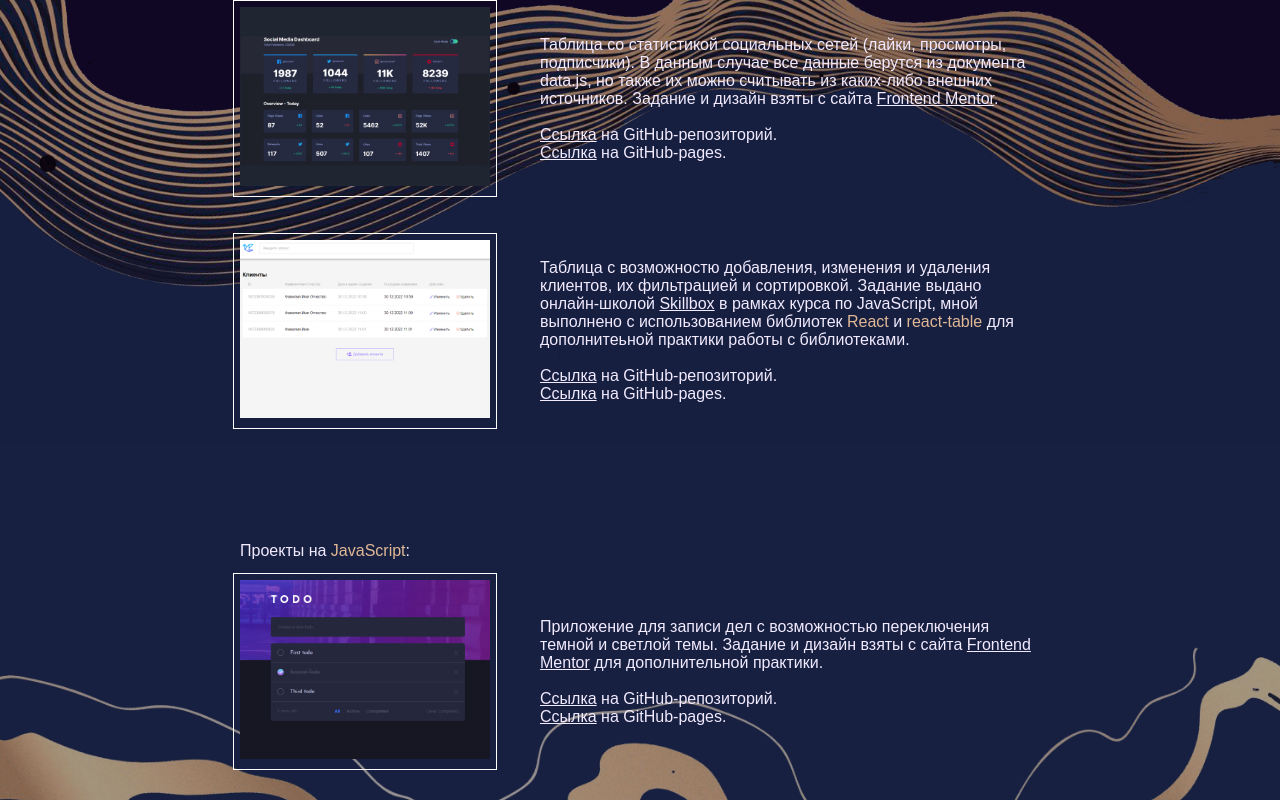
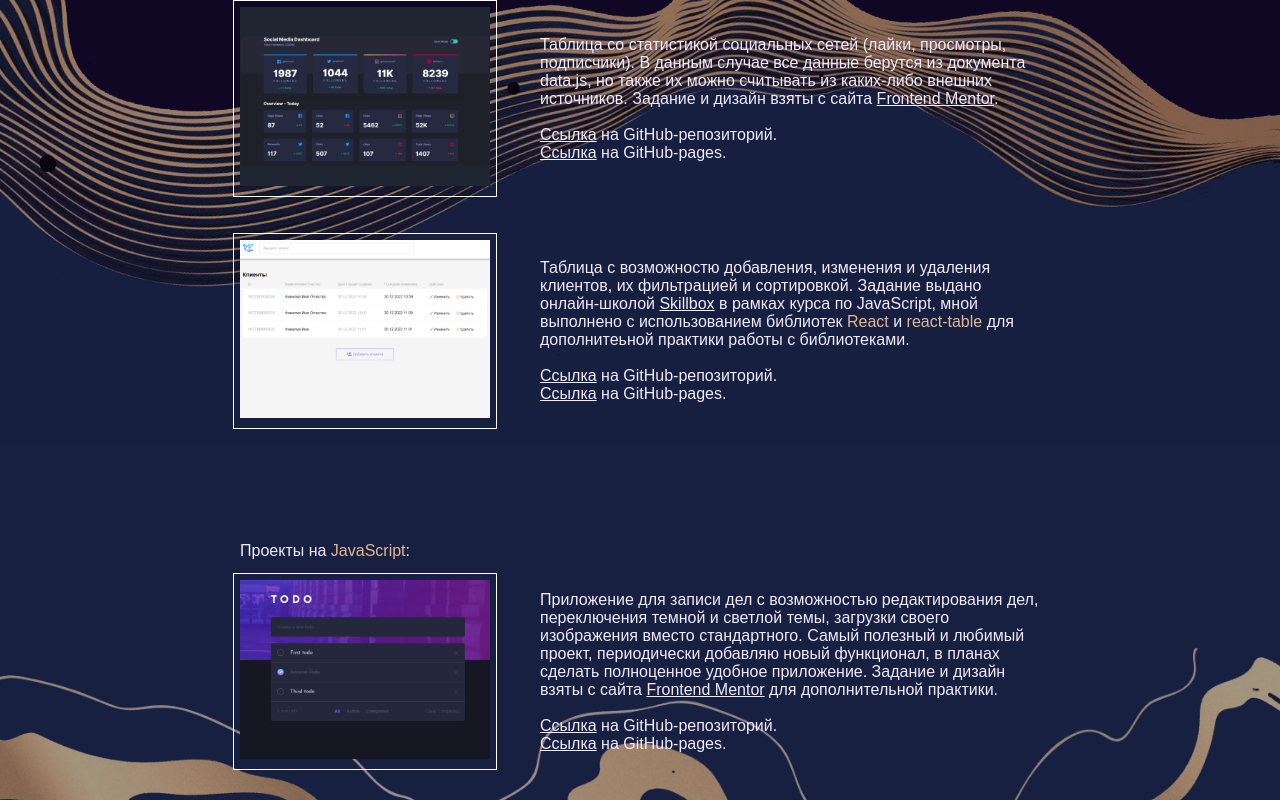
Before and after one commit to seltaria/seltaria.github.io, a plain HTML site: page index.html in a window 1280 px wide. Shown: the part 2000-2800 px from the top of the page. Drawn offline with nearby package versions, Linux system fonts and the light colour scheme; a web font is replaced by a local one.

Commit message:
add info about new feachers (todo)

```diff
--- a/index.html
+++ b/index.html
@@ -47,6 +47,7 @@
           <li class="skills__item">CSS</li>
           <li class="skills__item">JS</li>
           <li class="skills__item">React</li>
+          <li class="skills__item">React Router</li>
           <li class="skills__item">Flex</li>
           <li class="skills__item">Grid</li>
           <li class="skills__item">Figma</li>
@@ -188,11 +189,11 @@
               <img src="img/todo-1.jpg" alt="" width="300px">
             </a>
             <div class="gallery__item-description">
-              Приложение для записи дел с возможностью переключения темной и светлой темы. Задание и дизайн взяты с
-              сайта
+              Приложение для записи дел с возможностью редактирования дел, переключения темной и светлой темы, загрузки
+              своего изображения вместо стандартного. Самый полезный и любимый проект, периодически добавляю новый
+              функционал, в планах сделать полноценное удобное приложение. Задание и дизайн взяты с сайта
               <a target="_blank" href="https://www.frontendmentor.io/challenges/todo-app-Su1_KokOW">Frontend Mentor</a>
-              для
-              дополнительной практики. <br><br>
+              для дополнительной практики. <br><br>
               <a target="_blank" href="https://github.com/seltaria/todo">Ссылка</a> на GitHub-репозиторий. <br>
               <a target="_blank" href="https://seltaria.github.io/todo">Ссылка</a> на GitHub-pages.
             </div>
```
